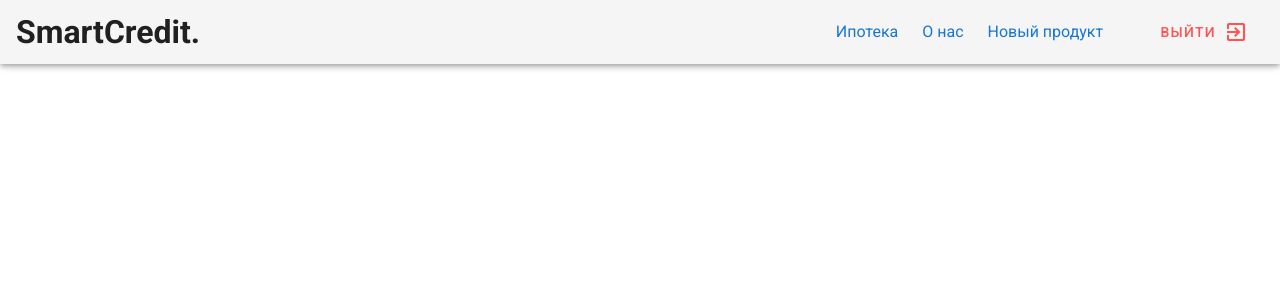
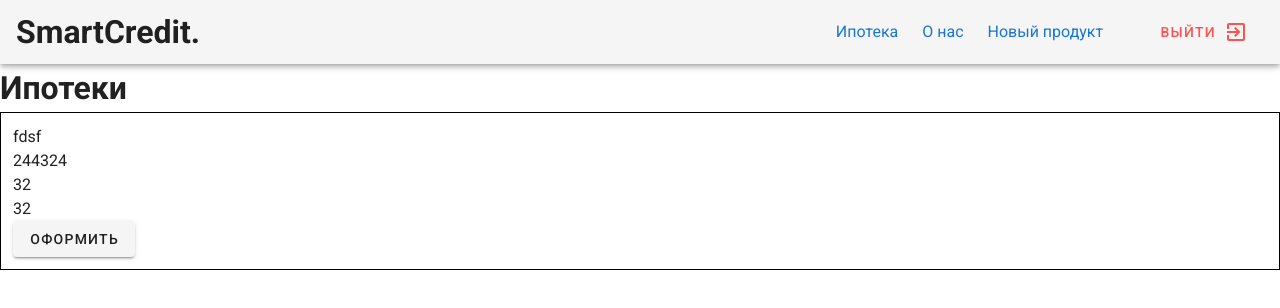
Before and after one commit to andrey477/finodays-hackathon, a Vue app: page /mortgages in a window 1280 px wide. Shown: the top 308 px of the page. Built offline with nearby package versions, Linux system fonts and the light colour scheme.

Commit message:
mortgage page

```diff
--- a/src/api/index.ts
+++ b/src/api/index.ts
@@ -1,7 +1,7 @@
 import axios from 'axios';
 
 export const api = axios.create({
-  baseURL: process.env.VUE_APP_BASE_URL_API,
+  // baseURL: process.env.VUE_APP_BASE_URL_API,
   withCredentials: true,
   headers: {
     Accept: 'application/json',
--- a/src/api/mortgage.ts
+++ b/src/api/mortgage.ts
@@ -1,5 +1,6 @@
 import { Strategy } from '@/types/strategy';
 import { api } from '@/api/index';
+import { Mortgage } from '@/types/mortgage';
 
 export const createNewMortgage = async (
   body: Partial<Strategy.Request>
@@ -10,3 +11,14 @@ export const createNewMortgage = async (
     console.error(error);
   }
 };
+
+export const getAllMortgages = async (): Promise<Mortgage.Data[]> => {
+  try {
+    const { data } = await api.get('/api/mortgages');
+    return data;
+  } catch (error) {
+    console.error(error);
+  }
+
+  return [];
+};
--- /dev/null
+++ b/src/components/MortgageCard/MortgageCard.vue
@@ -0,0 +1,36 @@
+<template>
+  <div class="mortgage-card">
+    <div>{{ mortgage.name }}</div>
+    <div>{{ mortgage.maxSum }}</div>
+    <div>{{ mortgage.percent }}</div>
+    <div>{{ mortgage.years }}</div>
+    <v-btn @click="redirectToMortgagePage">Оформить</v-btn>
+  </div>
+</template>
+
+<script lang="ts">
+import Component from 'vue-class-component';
+import Vue from 'vue';
+import { Prop } from 'vue-property-decorator';
+import { Mortgage } from '@/types/mortgage';
+import { RouteNames } from '@/router/routeNames';
+
+@Component
+export default class MortgageCard extends Vue {
+  @Prop({ type: Object, required: true }) readonly mortgage: Mortgage.Data;
+
+  redirectToMortgagePage(): void {
+    this.$router.push({
+      name: RouteNames.MORTGAGE,
+      query: { id: String(this.mortgage.id) },
+    });
+  }
+}
+</script>
+
+<style scoped lang="scss">
+.mortgage-card {
+  padding: 12px;
+  border: 1px solid black;
+}
+</style>
--- a/src/constants/navigation.ts
+++ b/src/constants/navigation.ts
@@ -4,7 +4,7 @@ import { RouteNames } from '@/router/routeNames';
 export const navigation: Navigation[] = [
   {
     name: 'Ипотека',
-    route: RouteNames.MORTGAGE,
+    route: RouteNames.MORTGAGES,
   },
   {
     name: 'О нас',
--- a/src/router/index.ts
+++ b/src/router/index.ts
@@ -5,6 +5,7 @@ import { RouteNames } from '@/router/routeNames';
 import MortgagePage from '@/views/MortgagePage/MortgagePage.vue';
 import AboutPage from '@/views/AboutPage/AboutPage.vue';
 import NewMortgagePage from '@/views/NewMortgagePage/NewMortgagePage.vue';
+import MortgagesPage from '@/views/MortgagesPage/MortgagesPage.vue';
 
 Vue.use(VueRouter);
 
@@ -18,6 +19,11 @@ const routes: Array<RouteConfig> = [
     path: '/mortgage',
     name: RouteNames.MORTGAGE,
     component: MortgagePage,
+  },
+  {
+    path: '/mortgages',
+    name: RouteNames.MORTGAGES,
+    component: MortgagesPage,
   },
   {
     path: '/about',
--- a/src/router/routeNames.ts
+++ b/src/router/routeNames.ts
@@ -1,4 +1,5 @@
 export enum RouteNames {
+  MORTGAGES = 'MORTGAGES',
   MORTGAGE = 'MORTGAGE',
   ABOUT = 'ABOUT',
   NEW_PRODUCT = 'NEW_PRODUCT',
--- /dev/null
+++ b/src/types/mortgage.ts
@@ -0,0 +1,9 @@
+export declare namespace Mortgage {
+  interface Data {
+    id: number;
+    name: string;
+    maxSum: number;
+    percent: number;
+    years: number;
+  }
+}
--- a/src/types/product.ts
+++ /dev/null
@@ -1,5 +0,0 @@
-export declare namespace Product {
-  interface Data {
-    test: string;
-  }
-}
--- a/src/views/MortgagePage/MortgagePage.vue
+++ b/src/views/MortgagePage/MortgagePage.vue
@@ -1,5 +1,5 @@
 <template>
-  <div></div>
+  <div>Page</div>
 </template>
 
 <script lang="ts">
--- a/src/views/MortgagesPage/MortgagesPage.vue
+++ b/src/views/MortgagesPage/MortgagesPage.vue
@@ -1,11 +1,48 @@
 <template>
-  <div></div>
+  <div>
+    <h1>Ипотеки</h1>
+    <MortgageCard
+      v-for="mortgage in mortgages"
+      :key="mortgage.id"
+      :mortgage="mortgage"
+    />
+  </div>
 </template>
 
 <script lang="ts">
 import Component from 'vue-class-component';
 import Vue from 'vue';
+import { Mortgage } from '@/types/mortgage';
+import MortgageCard from '@/components/MortgageCard/MortgageCard.vue';
+@Component({
+  components: { MortgageCard },
+})
+export default class MortgagesPage extends Vue {
+  mortgages: Mortgage.Data[] = [
+    {
+      id: 4,
+      name: 'fdsf',
+      years: 32,
+      percent: 32,
+      maxSum: 244324,
+    },
+  ];
 
-@Component
-export default class MortgagesPage extends Vue {}
+  loading = false;
+
+  created() {
+    this.fetchMortgages();
+  }
+
+  async fetchMortgages(): Promise<void> {
+    try {
+      this.loading = true;
+      // this.mortgages = await getAllMortgages();
+    } catch (error) {
+      console.error(error);
+    } finally {
+      this.loading = false;
+    }
+  }
+}
 </script>
--- a/tsconfig.json
+++ b/tsconfig.json
@@ -10,6 +10,7 @@
     "skipLibCheck": true,
     "esModuleInterop": true,
     "allowSyntheticDefaultImports": true,
+    "strictPropertyInitialization": false,
     "sourceMap": true,
     "baseUrl": ".",
     "types": [
--- a/vue.config.js
+++ b/vue.config.js
@@ -3,12 +3,8 @@ module.exports = {
   devServer: {
     historyApiFallback: true,
     proxy: {
-      '/back': {
+      '/api': {
         target: 'http://45.153.231.237:5000/',
-        changeOrigin: true,
-      },
-      '/posts': {
-        target: 'https://jsonplaceholder.typicode.com',
         changeOrigin: true,
       },
     },
```
